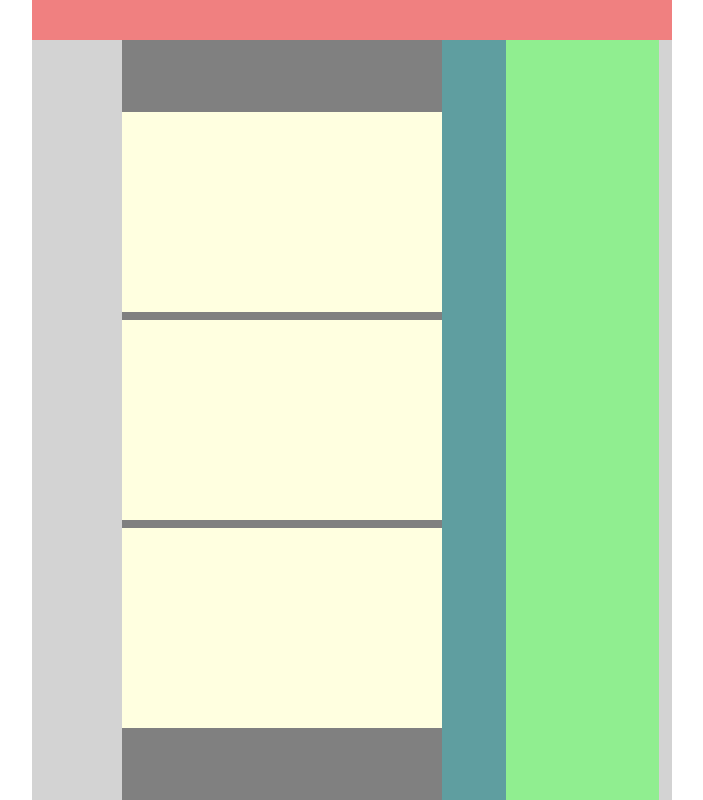
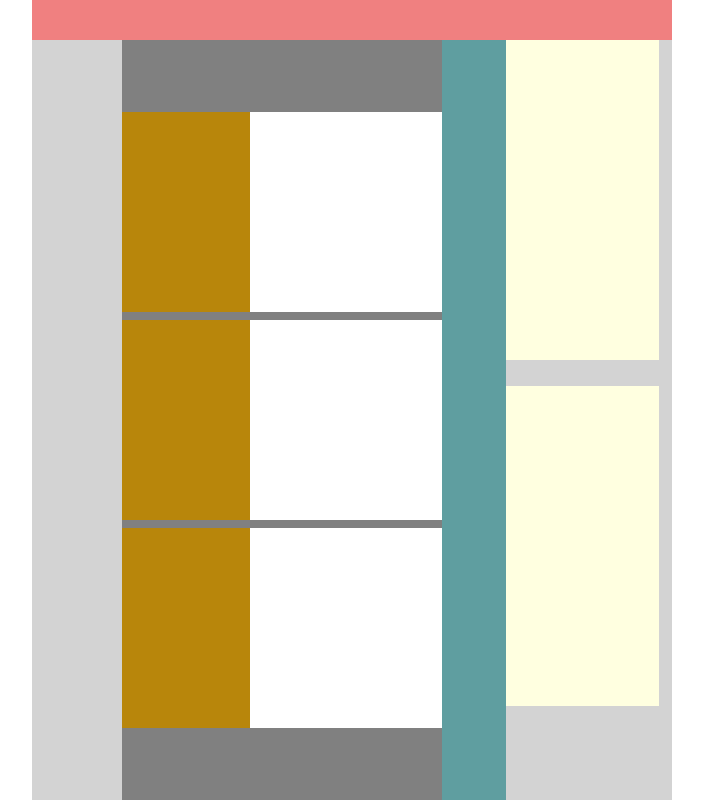
Before and after one commit to Jeong-Yoon-Hwan/js, a plain HTML site: page develop-training-3/index.html in a window 1280 px wide. Shown: the whole page, without its empty margins (288-991 px from the left). Drawn offline with Linux system fonts and the light colour scheme.

Commit message:
dom styling

```diff
--- a/develop-training-3/index.html
+++ b/develop-training-3/index.html
@@ -7,36 +7,10 @@
   <title>Document</title>
   <link rel="stylesheet" href="style/style.css">
   <script type="module" src="./js/main.js"></script>
+
 </head>
 <body>
-  <div id="root">
-    <!-- <header></header>
-    <main>
-      <article>
-        <section>
-          <div></div>
-          <div></div>
-        </section>
-        <section>
-          <div></div>
-          <div></div>
-        </section>
-        <section>
-          <div></div>
-          <div></div>
-        </section>
-      </article>
-      <article>
-        <section></section>
-      </article>
-      <article>
-        <section></section>
-        <section>
-          <div></div>
-          <div></div>
-        </section>
-      </article>
-    </main> -->
-  </div>
+  <!-- * 사장님 훈화말씀 : 문서에 있는 모든 문자열 2X , 다크모드 추가 -->
+  <div id="root"></div>
 </body>
 </html>
--- /dev/null
+++ b/develop-training-3/js/elementStyling.js
@@ -0,0 +1,7 @@
+export default function elementStyling(element, styleProps){
+  if(typeof(element==="object")&& typeof(styleProps==="object")){
+    for(const key in styleProps){
+      element.style[key] = styleProps[key];
+    }
+  }
+}
--- a/develop-training-3/js/main.js
+++ b/develop-training-3/js/main.js
@@ -1,5 +1,8 @@
 import makeTag from "./makeTag.js";
+import domStyling from "./style.js";
 
+
+import elementStyling from "./elementStyling.js";
 //* root 생성
 const root = document.getElementById('root');
 root.innerHTML=`
@@ -21,10 +24,29 @@ const articleRight = document.querySelector("#root > main > article:nth-child(3)
 articleLeft.innerHTML=`
   ${makeTag("section",3)}
 `;
-
+articleRight.innerHTML=`
+  ${makeTag("section",2)}
+`;
 
 //* thumnailList에 article 안에 있는section 을 배열로 push 해서 저장했음.
 const thumnailList = [];
 for(let i=0;i<articleLeft.children.length;i++){
   thumnailList.push(articleLeft.children[i]);
 }
+
+let v =[root,header,main,articleLeft,articleCenter,articleRight];
+
+
+//* thumnail 생성
+for(let i=0;i<thumnailList.length;i++){
+  thumnailList[i].innerHTML=`${makeTag("div",2)}`;
+}
+
+
+
+elementStyling(root,domStyling.root);
+elementStyling(header,domStyling.header);
+elementStyling(main,domStyling.main);
+elementStyling(articleLeft,domStyling.articleLeft);
+elementStyling(articleCenter,domStyling.articleCenter);
+elementStyling(articleRight,domStyling.articleRight);
--- a/develop-training-3/js/style.js
+++ b/develop-training-3/js/style.js
@@ -0,0 +1,59 @@
+
+export const domStyling = {
+  body : {
+    width:"100vw",
+    height:"100vh",
+    display:"flex",
+    justifyContent: "center",
+    alignItems: "center",
+  },
+  root : {
+    width:"50vw",
+    height:"inherit",
+    backgroundColor:"gray",
+    display:"flex",
+    flexDirection:"column"
+  },
+  header : {
+    width:"inherit",
+    height: "5vh",
+    backgroundColor : "lightcoral"
+  },
+  main : {
+    width:"inherit",
+    height: "95vh",
+    backgroundColor : "lightgray",
+    display:"flex",
+    flexDirection: "row",
+    justifyContent: "end",
+    alignItems: "center",
+    paddingRight: "1vw"
+  },
+  articleLeft : {
+    width:"25vw",
+    height:"inherit",
+    backgroundColor: "gray",
+    display:"flex",
+    flexDirection: "column",
+    justifyContent:"center",
+    alignItems:"center",
+    gap:"1vh"
+  },
+  articleCenter : {
+    width:"5vw",
+    height:"inherit",
+    backgroundColor:"cadetblue"
+  },
+  articleRight : {
+    width: "12vw",
+    height:"inherit",
+    gap: "2vw",
+    display: "flex",
+    flexDirection: "column"
+  }
+}
+
+
+
+
+export default domStyling;
--- a/develop-training-3/style/style.css
+++ b/develop-training-3/style/style.css
@@ -6,43 +6,6 @@ body{
   display: flex;
   justify-content: center;
   align-items: center;
-}
-/* 전체 화면크기 */
-#root {
-  width:50vw;
-  height:inherit;
-  background-color:gray;
-  display: flex;
-  flex-direction: column;
-}
-/* 헤더 */
-#root > header {
-  width :inherit;
-  height: 5vh;
-  background-color: lightcoral;
-}
-
-#root > main  {
-  width : inherit;
-  height : 95vh;
-  background-color: lightgray;
-  display: flex;
-  flex-direction: row;
-  justify-content: end;
-  align-items: center;
-  padding-right:1vw;
-}
-
-/* article 왼쪽  */
-#root > main > article:nth-child(1){
-  width:25vw;
-  height:inherit;
-  background-color: gray;
-  display: flex;
-  flex-direction: column;
-  justify-content: center;
-  align-items: center;
-  gap:1vh;
 }
   #root > main > article:nth-child(1) > section {
     width: 25vw;
@@ -62,20 +25,6 @@ body{
     }
 
 /* article 가운데 */
-#root > main > article:nth-child(2){
-  width: 5vw;
-  height:inherit;
-  background-color: cadetblue;
-}
-
-#root > main > article:nth-child(3){
-  width: 12vw;
-  height:inherit;
-  background-color: lightgreen;
-  gap:2vw;
-  display: flex;
-  flex-direction: column;
-}
   #root > main > article:nth-child(3) > section {
     background-color: lightyellow;
     width:12vw;
```
Also changed, not shown: develop-training-3/js/thumnail.js (added).
